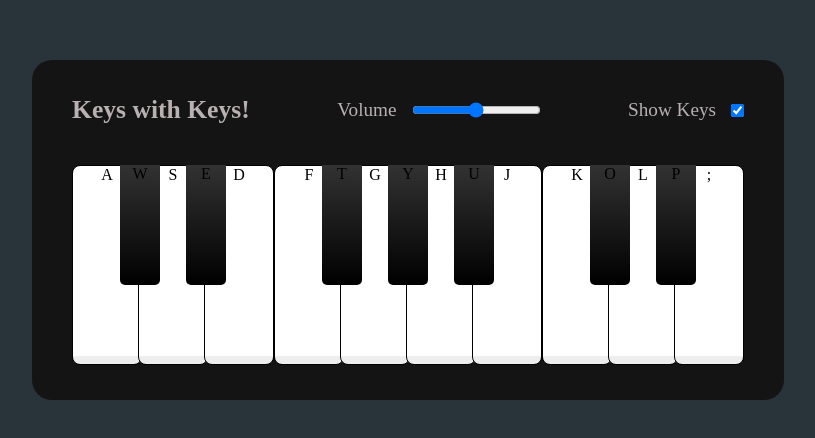
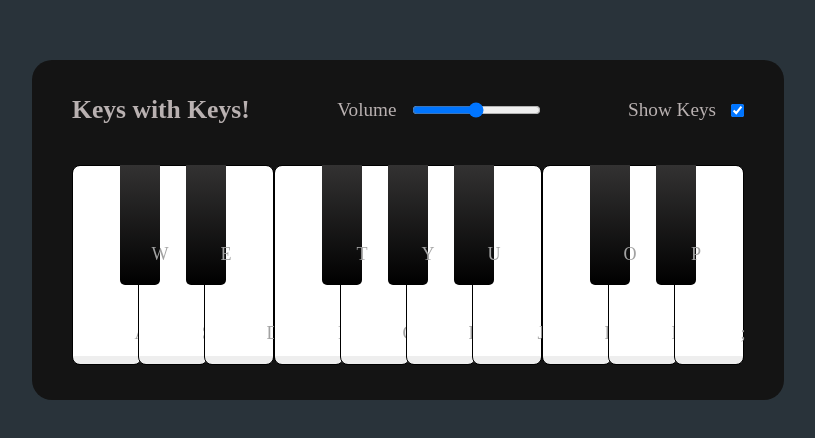
Before and after one commit to timcs1274/KeyswithKeys, a React (Create React App) app in the folder my-app/: page / in a window 1280 px wide. Shown: the part 170-608 px from the top of the page, without its empty margins (232-1047 px from the left). Built offline with nearby package versions, Linux system fonts and the light colour scheme.

Commit message:
position letters

```diff
--- a/my-app/src/styles/Home.css
+++ b/my-app/src/styles/Home.css
@@ -69,3 +69,12 @@ header span {
   border: 1px solid #000;
   background: linear-gradient(#fff 96%, #eee 4%);
 }
+
+.piano-keys .key span {
+  position: absolute;
+  bottom: 20px;
+  width: 100%;
+  color: #A2A2A2;
+  font-size: 1.13rem;
+  text-align: center;
+}
```
